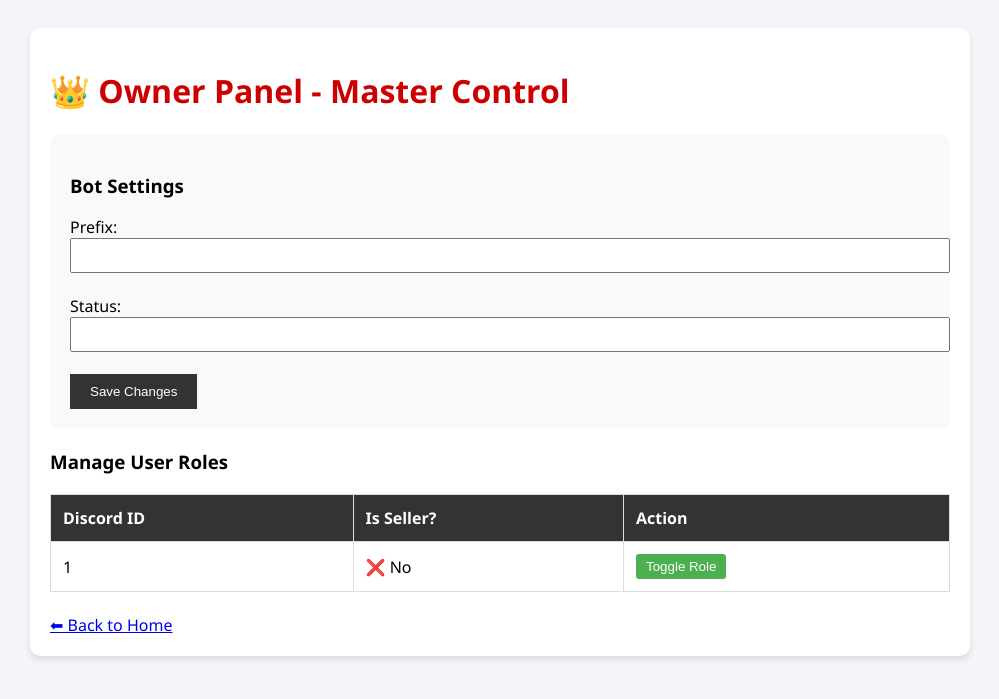
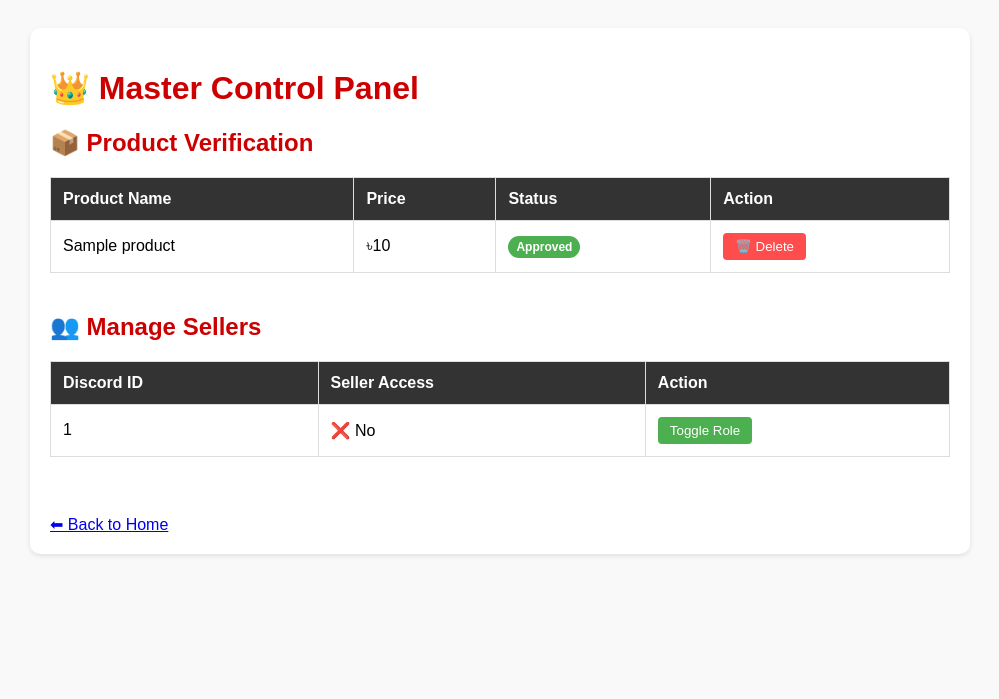
Before and after one commit to nitrotrial1month-glitch/My-funny.py, a Flask app: template templates/owner_dashboard.html in a window 1280 px wide. Shown: the top 699 px of the page, without its empty margins (140-1139 px from the left). Run offline with Flask 3, Linux system fonts and the light colour scheme; the template is opened without the code that fills it: most values are stand-ins (such as "Sample title", 1, 10 or a date in 2020).

Commit message:
Update owner dashboard title and styling

```diff
--- a/templates/owner_dashboard.html
+++ b/templates/owner_dashboard.html
@@ -1,42 +1,62 @@
 <!DOCTYPE html>
 <html lang="en">
 <head>
-    <meta charset="UTF-8">
-    <title>Owner Panel | inwear</title>
+    <title>Master Control | Owner Panel</title>
     <style>
-        body { font-family: 'Segoe UI', sans-serif; background: #f4f4f9; padding: 20px; }
-        .container { max-width: 900px; margin: auto; background: white; padding: 20px; border-radius: 10px; box-shadow: 0 4px 6px rgba(0,0,0,0.1); }
-        h1 { color: #cc0000; }
-        table { width: 100%; border-collapse: collapse; margin-top: 20px; }
+        body { font-family: sans-serif; background: #f9f9f9; padding: 20px; }
+        .container { max-width: 900px; margin: auto; background: white; padding: 20px; border-radius: 10px; box-shadow: 0 2px 5px rgba(0,0,0,0.1); }
+        h1, h2 { color: #cc0000; }
+        table { width: 100%; border-collapse: collapse; margin-bottom: 40px; }
         th, td { padding: 12px; border: 1px solid #ddd; text-align: left; }
         th { background: #333; color: white; }
-        .btn-toggle { background: #4caf50; color: white; border: none; padding: 5px 10px; cursor: pointer; border-radius: 3px; }
+
+        /* Buttons */
+        .btn-del { background: #ff4d4d; color: white; border: none; padding: 6px 12px; cursor: pointer; border-radius: 4px; }
+        .btn-approve { background: #008CBA; color: white; border: none; padding: 6px 12px; cursor: pointer; border-radius: 4px; margin-right: 5px; }
+        .btn-toggle { background: #4caf50; color: white; border: none; padding: 6px 12px; cursor: pointer; border-radius: 4px; }
+
+        /* Badges */
+        .badge-pending { background: #ff9800; color: white; padding: 4px 8px; border-radius: 12px; font-size: 12px; font-weight: bold; }
+        .badge-approved { background: #4caf50; color: white; padding: 4px 8px; border-radius: 12px; font-size: 12px; font-weight: bold; }
     </style>
 </head>
 <body>
     <div class="container">
-        <h1>👑 Owner Panel - Master Control</h1>
+        <h1>👑 Master Control Panel</h1>
 
-        <div style="background: #f8f9fa; padding: 20px; border-radius: 10px; margin-bottom: 20px;">
-            <h3>Bot Settings</h3>
-            <form method="POST">
-                <label>Prefix:</label>
-                <input type="text" name="prefix" value="{{ config.prefix or '' }}" style="width: 100%; padding: 8px;">
-                <br><br>
-                <label>Status:</label>
-                <input type="text" name="status" value="{{ config.status or '' }}" style="width: 100%; padding: 8px;">
-                <br><br>
-                <button type="submit" style="background: #333; color: white; padding: 10px 20px; border: none;">Save Changes</button>
-            </form>
-        </div>
+        <h2>📦 Product Verification</h2>
+        <table>
+            <tr><th>Product Name</th><th>Price</th><th>Status</th><th>Action</th></tr>
+            {% for p in products %}
+            <tr>
+                <td>{{ p.name }}</td>
+                <td>৳{{ p.price }}</td>
+                <td>
+                    {% if p.status == 'Approved' %}
+                        <span class="badge-approved">Approved</span>
+                    {% else %}
+                        <span class="badge-pending">Pending</span>
+                    {% endif %}
+                </td>
+                <td>
+                    <div style="display: flex;">
+                        {% if p.status != 'Approved' %}
+                        <form action="/approve_product/{{ p._id }}" method="POST">
+                            <button type="submit" class="btn-approve">✅ Approve</button>
+                        </form>
+                        {% endif %}
+                        <form action="/delete_product/{{ p._id }}" method="POST">
+                            <button type="submit" class="btn-del">🗑️ Delete</button>
+                        </form>
+                    </div>
+                </td>
+            </tr>
+            {% endfor %}
+        </table>
 
-        <h3>Manage User Roles</h3>
+        <h2>👥 Manage Sellers</h2>
         <table>
-            <tr>
-                <th>Discord ID</th>
-                <th>Is Seller?</th>
-                <th>Action</th>
-            </tr>
+            <tr><th>Discord ID</th><th>Seller Access</th><th>Action</th></tr>
             {% for u in all_users %}
             <tr>
                 <td>{{ u.discord_id }}</td>
@@ -49,8 +69,8 @@
             </tr>
             {% endfor %}
         </table>
-        <br>
-        <a href="/">⬅ Back to Home</a>
+
+        <br><a href="/">⬅ Back to Home</a>
     </div>
 </body>
 </html>
```
